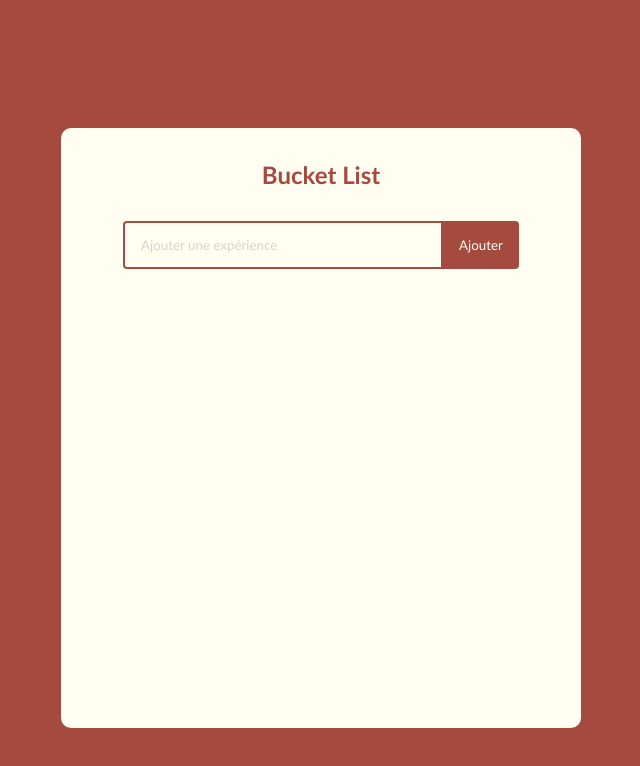
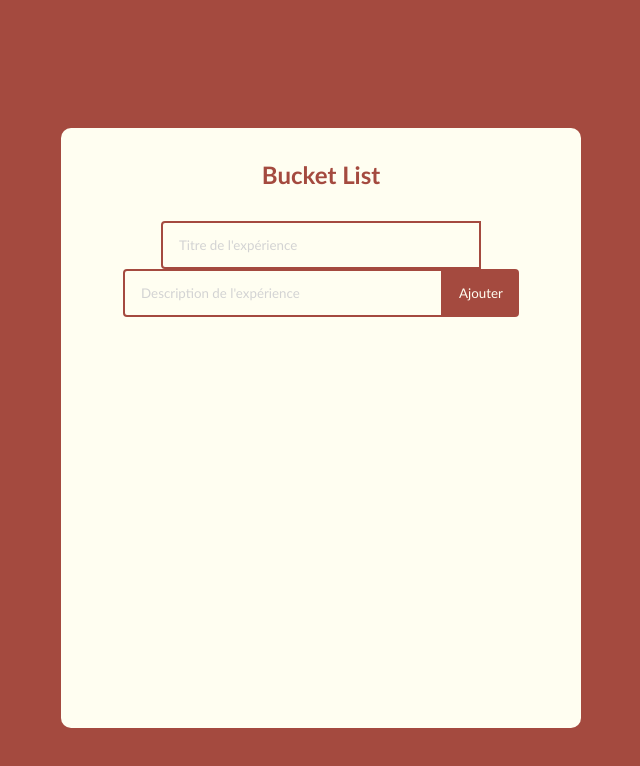
Before and after one commit to wolffien/G1PaulineMaurine, a React (Create React App) app: page / in a window 1280 px wide. Shown: the top 766 px of the page, without its empty margins (319-959 px from the left). Built offline with nearby package versions, Linux system fonts and the light colour scheme; the HTML template or start-up script is replaced by a standard one.

Commit message:
ajout d'une description

```diff
--- a/src/components/Todo.js
+++ b/src/components/Todo.js
@@ -33,7 +33,10 @@ function Todo({ todos, completeTodo, removeTodo, updateTodo }) {
         >
             {/* retourner le texte de la todo */}
             <div key={todo.id} onClick={() => completeTodo(todo.id)}>
-                {todo.text}
+                {todo.title}
+                {<br></br>}
+                {<br></br>}
+                {todo.description}
             </div>
             {/* div qui retourne les icones */}
             <div className='icons'>
--- a/src/components/TodoForm.js
+++ b/src/components/TodoForm.js
@@ -2,24 +2,34 @@ import React, { useState, useEffect, useRef } from 'react';
 
 // todoform sert à faire les input des formulaires "modifier" et "ajouter"
 
+// props = { value, onSubmit }
 function TodoForm(props) {
+
+    // if (value)
     // quand on update ça ne perd pas ce que l'user avait écrit
-    const [input, setInput] = useState(props.edit ? props.edit.value : '');
+    const [title, setTitle] = useState(props.value.titre)
+    const [description, setDescription] = useState(props.value.titre)
 
     //fonction pour choisir où va le curseur texte (quand il y a "ajouter" et "éditer" sur la même page)
     const inputRef = useRef(null)
     // mettre automatiquement le curseur dans l'input de l'edit quand on clique sur edit
     useEffect(() => {
         inputRef.current.focus()
-    });
+    }, []);
 
-    // faire en sorte que l'on puisse entrer du texte dans l'input
-    const handleChange = e => {
-        setInput(e.target.value);
+    // faire un input titre
+    const handleTitleChange = e => {
+        setTitle(e.target.value);
     };
 
-    // enlever le rafraichissement auto de la page
+
+    // faire un input description
+    const handleDescriptionChange = e => {
+        setDescription(e.target.value);
+    };
+
     const handleSubmit = e => {
+        // enlever le rafraichissement auto de la page
         e.preventDefault();
 
         // faire en sorte que le btn "ajouter" conserve la data
@@ -27,11 +37,14 @@ function TodoForm(props) {
         props.onSubmit({
             // mettre une id à chaque todo, qui est un nombre compris entre 1 et 10000
             id: Math.floor(Math.random() * 10000),
-            text: input
+            title: title,
+            description: description
+            // text: description
         });
 
         // remet à zéro l'input après validation
-        setInput('');
+        setTitle('');
+        setDescription('');
     };
     // ce qu'il s'affiche à l'écran (les input)
     return (
@@ -42,25 +55,34 @@ function TodoForm(props) {
                     <input
                         type='text'
                         placeholder='Update your item'
-                        value={input}
+                        value={title}
                         name='text'
                         className='todo-input edit'
-                        onChange={handleChange}
+                        onChange={handleTitleChange}
                         ref={inputRef}
                     />
                     <button className='todo-button edit'>Modifier</button>
                 </>
             ) : (
                 <>
-                    {/* champ de texte de l'input */}
+                    {/* champ de texte d'ajouter une todo */}
                     <input
                         type='text'
-                        placeholder='Ajouter une expérience'
-                        value={input}
+                        placeholder="Titre de l'expérience"
+                        value={title}
                         name='text'
                         className='todo-input'
-                        onChange={handleChange}
+                        onChange={handleTitleChange}
                         ref={inputRef}
+                    />
+                    <input
+                        type='text'
+                        placeholder="Description de l'expérience"
+                        value={description}
+                        name='text'
+                        className='todo-input'
+                        onChange={handleDescriptionChange}
+                    // ref={inputRef}
                     />
                     <button className='todo-button'>Ajouter</button>
                 </>
--- a/src/components/TodoList.js
+++ b/src/components/TodoList.js
@@ -1,6 +1,7 @@
 import React, { useState } from 'react';
 import TodoForm from './TodoForm';
 import Todo from './Todo';
+import { TiTree } from 'react-icons/ti';
 
 // todolit sert à utiliser les infos qu'on récupère dans les form/input que l'on retrouve dans TodoForm
 
@@ -10,13 +11,13 @@ function TodoList() {
     // fonction qui permet de ne pas avoir de gros espaces / bugs lors de l'input
     // (ex : mau          rine deviendra mau rine)
     // ex 2 : ne peut pas entrer une série d'espaces seuls)
-    const addTodo = todo => {
-        if (!todo.text || /^\s*$/.test(todo.text)) {
-            return;
-        }
+    const addTodo = (todo) => {
+        // if (!todo.text || /^\s*$/.test(todo.text)) {
+        //     return;
+        // }
 
         // fonction qui permet d'ajouter/conserver une todo dans la data (console de inspecter) dès validation
-        const newTodos = [todo, ...todos];
+        const newTodos = [...todos, todo];
 
         setTodos(newTodos)
     };
@@ -51,11 +52,17 @@ function TodoList() {
         setTodos(updatedTodos);
     };
 
+    const values = {
+        titre:"",
+        description:""
+    }
+
+
     return (
         <div>
             <h1>Bucket List</h1>
             {/* ajouter le form quand on tape qqch dans l'input */}
-            <TodoForm onSubmit={addTodo} />
+            <TodoForm onSubmit={addTodo} value={values} />
             {/* afficher la todo une fois validé, ainsi que l'option supp et edit */}
             <Todo
                 todos={todos}
```
